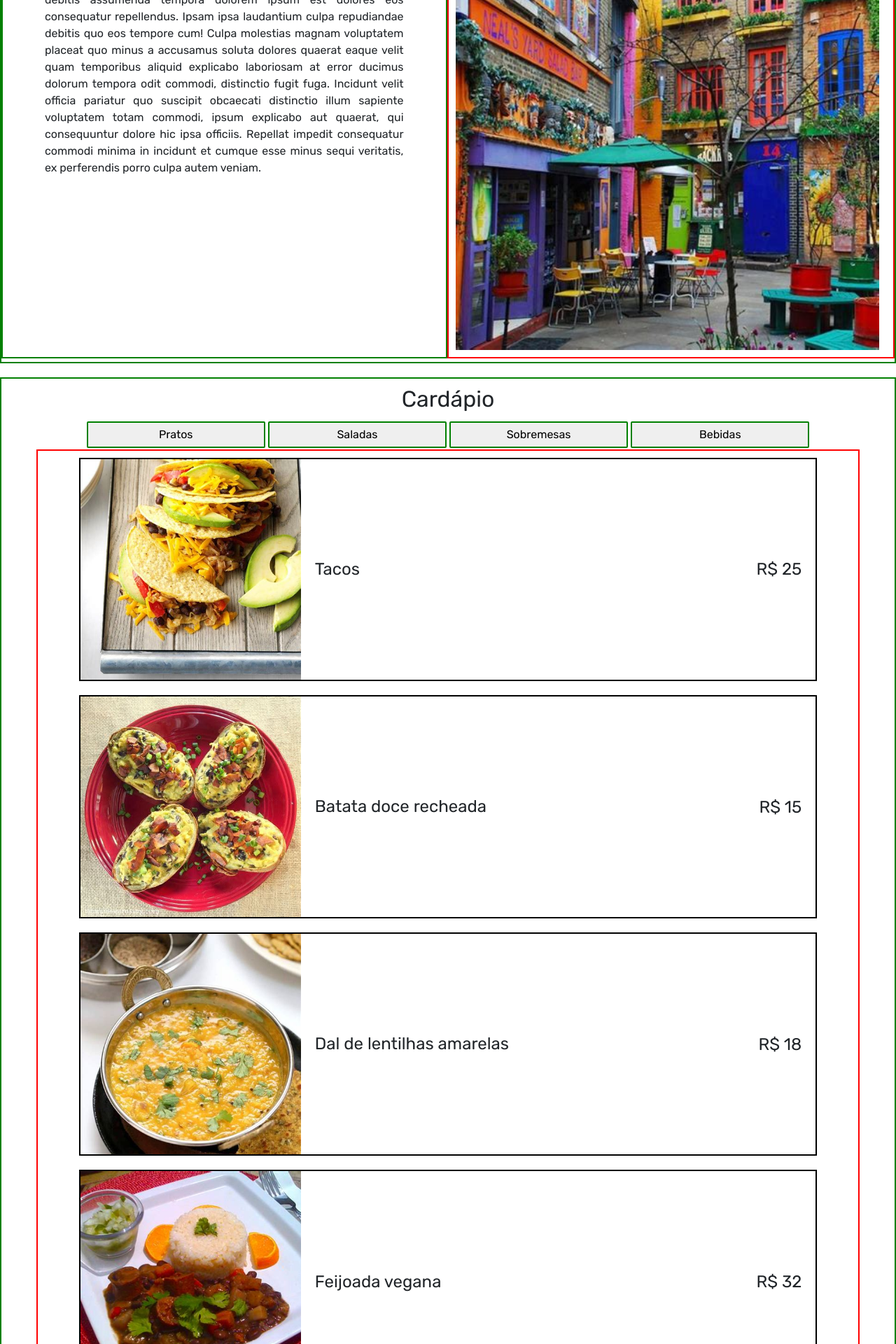
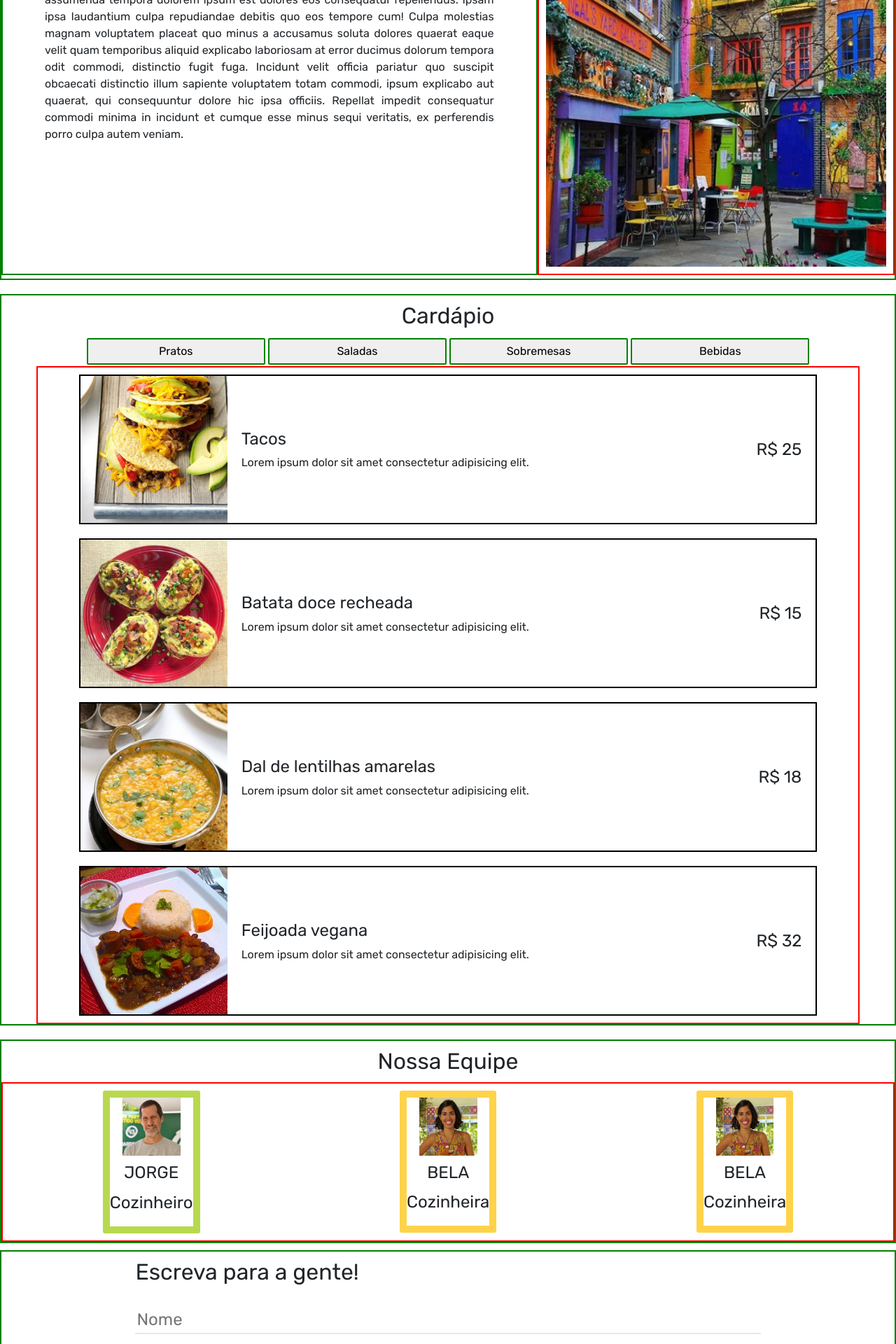
Before and after one commit to cesarcross/restaurant_quitandavegana, a React (Create React App) app: page / in a window 1280 px wide. Shown: the part 880-2800 px from the top of the page at 70% size. Built offline with nearby package versions, Linux system fonts and the light colour scheme.

Commit message:
desktop going

```diff
--- a/src/components/About/About.style.js
+++ b/src/components/About/About.style.js
@@ -4,7 +4,7 @@ export const AboutContainer = styled.div`
   border: 2px solid green;
   display: flex;
   flex-direction: column;
-  width: 100vw;
+  ${"" /* width: 100vw; */}
 
   @media screen and (min-width: 768px) {
     flex-direction: row;
@@ -23,7 +23,7 @@ export const AboutText = styled.div`
   }
 
   @media screen and (min-width: 768px) {
-    width: 70%;
+    width: 50%;
     padding: 10px;
 
     h3 {
@@ -46,6 +46,10 @@ export const AboutText = styled.div`
       margin: 40px 50px auto;
     }
   }
+
+  @media screen and (min-width: 1200px) {
+    width: 60%;
+  }
 `;
 
 export const AboutImg = styled.div`
@@ -58,11 +62,11 @@ export const AboutImg = styled.div`
   }
 
   @media screen and (min-width: 768px) {
-    width: 70%;
+    width: 50%;
     padding: 10px;
   }
 
-  @media screen and (min-width: 992px) {
-    padding-right: 20px;
+  @media screen and (min-width: 1200px) {
+    width: 40%;
   }
 `;
--- a/src/components/CentralMenu/CentralMenu.component.jsx
+++ b/src/components/CentralMenu/CentralMenu.component.jsx
@@ -47,18 +47,23 @@ const CentralMenu = () => {
             </CentralMenuButton>
           </CentralMenuBtnDiv>
           <CentralMenuCards>
-            {menuArray.map(({ id, image, category, name, price }) => {
+            {menuArray.map(
+              ({ id, image, category, name, price, description }) => {
                 if (category === categoryState) {
                   return (
                     <CentralMenuItem key={id}>
                       <img src={image} alt="" />
-                    <h3>{name}</h3>
+                      <h3>
+                        {name}
+                        <p>{description}</p>
+                      </h3>
                       <p>R$ {price}</p>
                     </CentralMenuItem>
                   );
                 }
                 return "";
-            })}
+              }
+            )}
           </CentralMenuCards>
         </CentralMenuContainer>
       </Element>
--- a/src/components/CentralMenu/CentralMenu.style.js
+++ b/src/components/CentralMenu/CentralMenu.style.js
@@ -70,6 +70,11 @@ export const CentralMenuItem = styled.li`
   h3 {
     font-size: 1.5rem;
     text-align: center;
+
+    p {
+      margin-top: 10px;
+      font-size: 1rem;
+    }
   }
 
   p {
@@ -86,6 +91,7 @@ export const CentralMenuItem = styled.li`
 
     h3 {
       margin-left: 20px;
+      width: 55%;
     }
 
     p {
@@ -94,7 +100,13 @@ export const CentralMenuItem = styled.li`
     }
 
     img {
-      width: 30%;
+      width: 20%;
+    }
+  }
+
+  @media screen and (min-width: 1200px) {
+    h3 {
+      text-align: left;
     }
   }
 `;
--- a/src/components/CentralMenu/CentralMenuArray.js
+++ b/src/components/CentralMenu/CentralMenuArray.js
@@ -27,6 +27,7 @@ export const menuArray = [
     category: menuCategories[0],
     name: "Tacos",
     price: 25,
+    description: "Lorem ipsum dolor sit amet consectetur adipisicing elit. ",
   },
   {
     id: 2,
@@ -34,6 +35,7 @@ export const menuArray = [
     category: menuCategories[0],
     name: "Batata doce recheada",
     price: 15,
+    description: "Lorem ipsum dolor sit amet consectetur adipisicing elit. ",
   },
   {
     id: 3,
@@ -41,6 +43,7 @@ export const menuArray = [
     category: menuCategories[0],
     name: "Dal de lentilhas amarelas",
     price: 18,
+    description: "Lorem ipsum dolor sit amet consectetur adipisicing elit. ",
   },
   {
     id: 4,
@@ -48,6 +51,7 @@ export const menuArray = [
     category: menuCategories[0],
     name: "Feijoada vegana",
     price: 32,
+    description: "Lorem ipsum dolor sit amet consectetur adipisicing elit. ",
   },
   {
     id: 5,
@@ -55,6 +59,7 @@ export const menuArray = [
     category: menuCategories[1],
     name: "Bowl de blueberry",
     price: 20,
+    description: "Lorem ipsum dolor sit amet consectetur adipisicing elit. ",
   },
   {
     id: 6,
@@ -62,6 +67,7 @@ export const menuArray = [
     category: menuCategories[1],
     name: "Salada de abacate",
     price: 12,
+    description: "Lorem ipsum dolor sit amet consectetur adipisicing elit. ",
   },
   {
     id: 7,
@@ -69,6 +75,7 @@ export const menuArray = [
     category: menuCategories[1],
     name: "Fattoush",
     price: 15,
+    description: "Lorem ipsum dolor sit amet consectetur adipisicing elit. ",
   },
   {
     id: 8,
@@ -76,6 +83,7 @@ export const menuArray = [
     category: menuCategories[1],
     name: "Bowl com hummus",
     price: 24,
+    description: "Lorem ipsum dolor sit amet consectetur adipisicing elit. ",
   },
   {
     id: 9,
@@ -83,6 +91,7 @@ export const menuArray = [
     category: menuCategories[2],
     name: "Tortas variadas",
     price: 7,
+    description: "Lorem ipsum dolor sit amet consectetur adipisicing elit. ",
   },
   {
     id: 10,
@@ -90,6 +99,7 @@ export const menuArray = [
     category: menuCategories[2],
     name: "Sorvete de matchá",
     price: 10,
+    description: "Lorem ipsum dolor sit amet consectetur adipisicing elit. ",
   },
   {
     id: 11,
@@ -97,6 +107,7 @@ export const menuArray = [
     category: menuCategories[2],
     name: "Bolo Bob Esponja",
     price: 299,
+    description: "Lorem ipsum dolor sit amet consectetur adipisicing elit. ",
   },
   {
     id: 12,
@@ -104,6 +115,7 @@ export const menuArray = [
     category: menuCategories[2],
     name: "Torta Holandesa",
     price: 30,
+    description: "Lorem ipsum dolor sit amet consectetur adipisicing elit. ",
   },
   {
     id: 13,
@@ -111,6 +123,7 @@ export const menuArray = [
     category: menuCategories[3],
     name: "Kombucha Sinergia",
     price: 12,
+    description: "Lorem ipsum dolor sit amet consectetur adipisicing elit. ",
   },
   {
     id: 14,
@@ -118,6 +131,7 @@ export const menuArray = [
     category: menuCategories[3],
     name: "Xícara de café",
     price: 15,
+    description: "Lorem ipsum dolor sit amet consectetur adipisicing elit. ",
   },
   {
     id: 15,
@@ -125,6 +139,7 @@ export const menuArray = [
     category: menuCategories[3],
     name: "Suco de Tangerina",
     price: 8,
+    description: "Lorem ipsum dolor sit amet consectetur adipisicing elit. ",
   },
   {
     id: 16,
@@ -132,5 +147,6 @@ export const menuArray = [
     category: menuCategories[3],
     name: "Cocktail de beterraba",
     price: 18,
+    description: "Lorem ipsum dolor sit amet consectetur adipisicing elit. ",
   },
 ];
--- a/src/components/FeaturedMenu/FeaturedMenu.component.jsx
+++ b/src/components/FeaturedMenu/FeaturedMenu.component.jsx
@@ -15,7 +15,7 @@ const FeaturedMenu = () => (
   <Element id="home" name="home">
     <FeaturedMenuContainer>
       <img src={featuredBanner} alt="Logo" />
-      <h3>Peça por:</h3>
+      <h3>Faça seu pedido!</h3>
       <FeaturedMenuIfood>
         <img src={ifood} alt="" />
       </FeaturedMenuIfood>
--- a/src/components/Team/Team.component.jsx
+++ b/src/components/Team/Team.component.jsx
@@ -11,12 +11,17 @@ const Team = () => (
     <TeamContainer>
       <h3>Nossa Equipe</h3>
       <TeamCards>
-        <TeamPerson>
+        <TeamPerson bgcolor="#b8d94f">
           <img src={Edu} alt="Eduardo" />
           <h3>JORGE</h3>
           <p>Cozinheiro</p>
         </TeamPerson>
-        <TeamPerson>
+        <TeamPerson bgcolor="#FED34A">
+          <img src={Bela} alt="Bela" />
+          <h3>BELA</h3>
+          <p>Cozinheira</p>
+        </TeamPerson>
+        <TeamPerson bgcolor="#FED34A">
           <img src={Bela} alt="Bela" />
           <h3>BELA</h3>
           <p>Cozinheira</p>
--- a/src/components/Team/Team.style.js
+++ b/src/components/Team/Team.style.js
@@ -4,7 +4,6 @@ export const TeamContainer = styled.div`
   border: 2px solid green;
   display: flex;
   flex-direction: column;
-  background: #fed34a;
 
   h3 {
     text-align: center;
@@ -31,16 +30,19 @@ export const TeamCards = styled.div`
 `;
 
 export const TeamPerson = styled.div`
-  border: 2px solid black;
+  border: 10px solid;
+  border-color: ${({ bgcolor }) => (bgcolor ? `${bgcolor}` : "white")};
+  ${"" /* background: ${({ bgcolor }) => (bgcolor ? `${bgcolor}` : "white")}; */}
   display: flex;
   flex-direction: column;
   align-items: center;
   margin: 10px auto;
-  margin-top: auto;
+  border-radius: 3px;
+  ${"" /* display: block; */}
+  width: min-content;
 
   img {
-    width: 90vw;
-    margin-top: 10px;
+    width: 90%;
   }
 
   h3,
```
Lines whose indentation alone changed are shown as unchanged.
